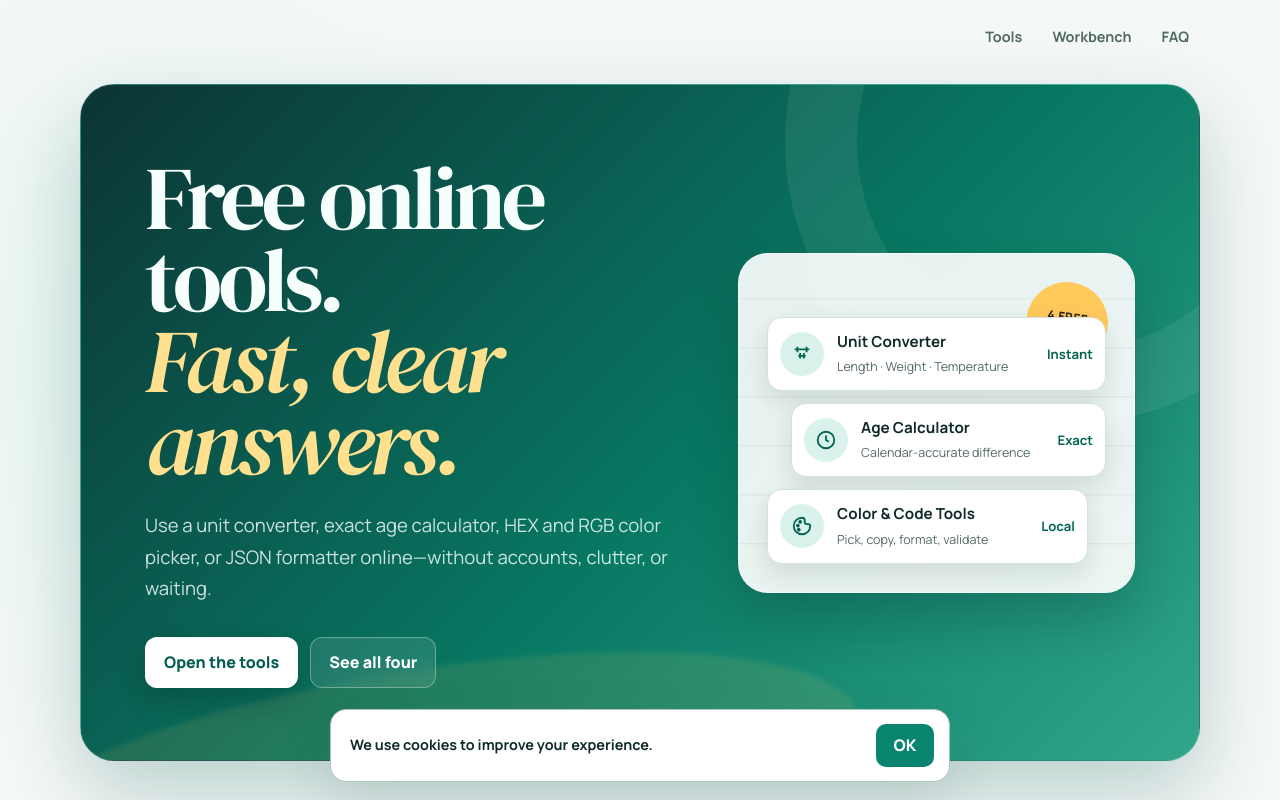
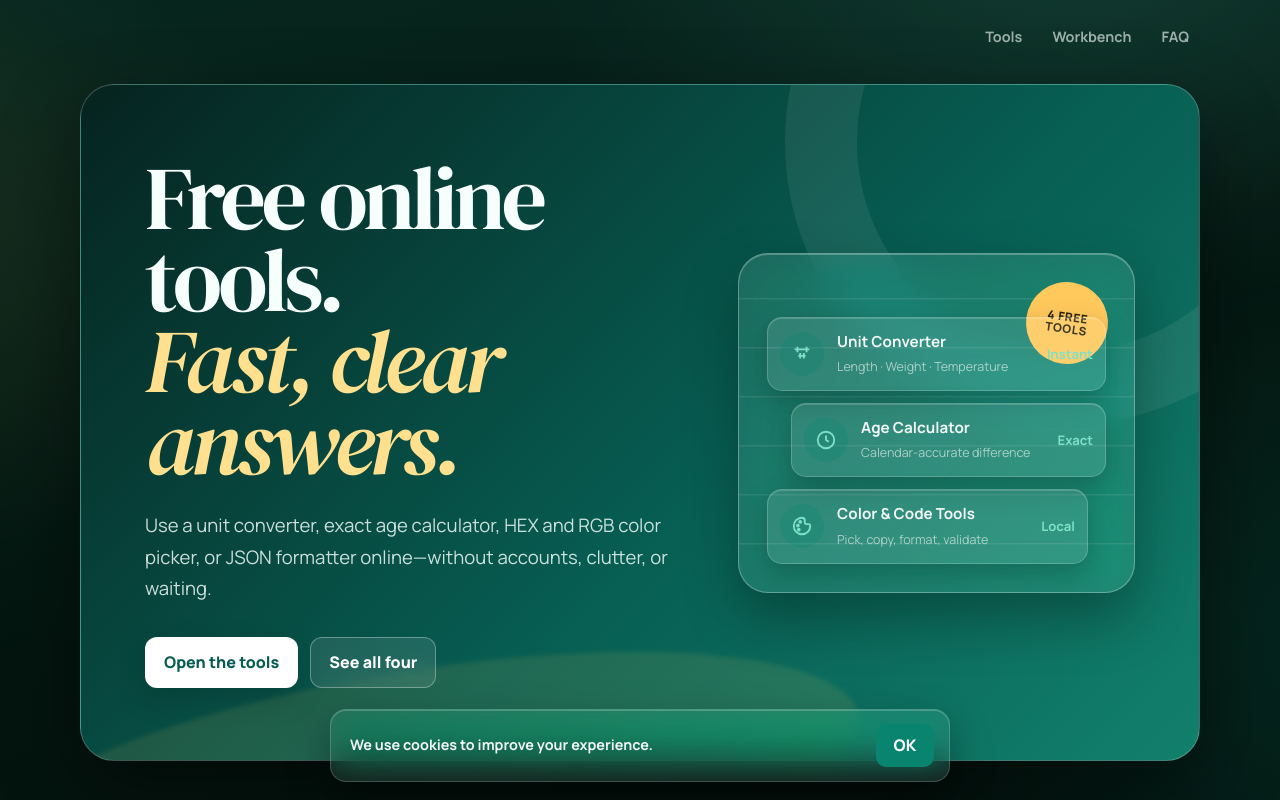
Before and after one commit to khuramshahzadmarar10-afk/everyday-tools-2, a plain HTML site: page index.html in a window 1280 px wide. Shown: the top 800 px of the page. Drawn offline with Linux system fonts and the light colour scheme.

Commit message:
Glassmorphism design: deep-teal glass theme (CSS-only reskin)

```diff
--- a/index.html
+++ b/index.html
@@ -612,6 +612,132 @@
       html { scroll-behavior: auto; }
       *, *::before, *::after { transition: none !important; }
     }
+
+    /* ============ GLASSMORPHISM OVERRIDE (append-only) ============ */
+    :root {
+      color-scheme: dark;
+      --bg: #05231c;
+      --paper: rgba(255, 255, 255, .08);
+      --paper-strong: rgba(255, 255, 255, .12);
+      --ink: #f2f7f5;
+      --muted: rgba(235, 245, 240, .65);
+      --line: rgba(255, 255, 255, .18);
+      --line-strong: rgba(255, 255, 255, .34);
+      --accent: #09856f;
+      --accent-dark: #7fe0c8;
+      --accent-soft: rgba(9, 133, 111, .28);
+      --sun: #ffc95c;
+      --sun-soft: rgba(255, 201, 92, .16);
+      --danger: #ff8979;
+      --danger-soft: rgba(179, 58, 43, .28);
+      --success: #65d1b0;
+      --hero-start: #06231f;
+      --hero-mid: #075d52;
+      --hero-end: #12806c;
+      --shadow: 0 18px 40px rgba(0, 0, 0, .35);
+      --shadow-soft: 0 12px 32px rgba(0, 0, 0, .28);
+    }
+
+    html { background: #04150f; }
+
+    body {
+      background:
+        radial-gradient(58rem 38rem at 85% -8%, rgba(80, 208, 180, .16), transparent 60%),
+        radial-gradient(44rem 34rem at -10% 30%, rgba(255, 201, 92, .08), transparent 60%),
+        radial-gradient(52rem 44rem at 110% 82%, rgba(9, 133, 111, .20), transparent 62%),
+        linear-gradient(165deg, #07271f 0%, #04150f 58%, #03110d 100%);
+      background-attachment: fixed;
+      color: var(--ink);
+    }
+    body::before {
+      content: "";
+      position: fixed;
+      inset: -12% -6%;
+      z-index: -1;
+      pointer-events: none;
+      background:
+        radial-gradient(34rem 24rem at 18% 12%, rgba(80, 208, 180, .14), transparent 65%),
+        radial-gradient(28rem 22rem at 82% 30%, rgba(64, 156, 200, .12), transparent 65%),
+        radial-gradient(30rem 24rem at 62% 88%, rgba(255, 201, 92, .07), transparent 65%);
+      animation: glassDrift 26s ease-in-out infinite alternate;
+    }
+    @keyframes glassDrift {
+      from { transform: translate3d(-2%, -1%, 0) scale(1); }
+      to { transform: translate3d(2%, 2%, 0) scale(1.06); }
+    }
+
+    .tool-card, .toolbox, .legal-copy, .cookie-notice {
+      background: rgba(255, 255, 255, .08);
+      border: 1px solid rgba(255, 255, 255, .18);
+      box-shadow: 0 18px 40px rgba(0, 0, 0, .35), inset 0 1px 0 rgba(255, 255, 255, .22);
+      backdrop-filter: blur(18px) saturate(160%);
+      -webkit-backdrop-filter: blur(18px) saturate(160%);
+    }
+    .tool-card { background: linear-gradient(155deg, rgba(255, 255, 255, .13), rgba(255, 255, 255, .06)); }
+    .tool-card:hover {
+      background: linear-gradient(155deg, rgba(255, 255, 255, .17), rgba(255, 255, 255, .09));
+      border-color: rgba(255, 255, 255, .34);
+      box-shadow: 0 24px 48px rgba(0, 0, 0, .40), inset 0 1px 0 rgba(255, 255, 255, .22);
+    }
+    .tabs { background: rgba(255, 255, 255, .05); border-bottom: 1px solid rgba(255, 255, 255, .18); }
+    .tab[aria-selected="true"] { background: rgba(255, 255, 255, .10); }
+
+    .hero { border-color: rgba(255, 255, 255, .22); box-shadow: 0 32px 80px rgba(0, 0, 0, .42); }
+    .hero-board {
+      background: rgba(255, 255, 255, .10);
+      border: 1px solid rgba(255, 255, 255, .30);
+      box-shadow: 0 26px 52px rgba(0, 20, 16, .35), inset 0 1px 0 rgba(255, 255, 255, .25);
+      backdrop-filter: blur(18px) saturate(160%);
+      -webkit-backdrop-filter: blur(18px) saturate(160%);
+    }
+    .mini-row {
+      background: rgba(255, 255, 255, .10);
+      border: 1px solid rgba(255, 255, 255, .20);
+      box-shadow: 0 10px 26px rgba(0, 20, 16, .25), inset 0 1px 0 rgba(255, 255, 255, .18);
+    }
+
+    input, select, textarea {
+      background: rgba(255, 255, 255, .08);
+      border-color: rgba(255, 255, 255, .30);
+      color: var(--ink);
+    }
+    select option { background: #ffffff; color: #10231f; }
+    input::placeholder, textarea::placeholder { color: rgba(235, 245, 240, .45); }
+
+    .button.secondary {
+      background: rgba(255, 255, 255, .08);
+      border-color: rgba(255, 255, 255, .22);
+      color: var(--ink);
+      backdrop-filter: blur(12px) saturate(160%);
+      -webkit-backdrop-filter: blur(12px) saturate(160%);
+    }
+    .button.secondary:hover { border-color: rgba(255, 255, 255, .45); color: #ffffff; }
+    .button.primary:hover { background: #0aa586; }
+    .cookie-notice button:hover { background: #0aa586; }
+
+    .segment { background: rgba(255, 255, 255, .08); border-color: rgba(255, 255, 255, .20); }
+    .segment.active { background: #f2f7f5; color: #0a2e28; border-color: transparent; }
+    .swap, .copy-btn { background: rgba(255, 255, 255, .08); border-color: rgba(255, 255, 255, .22); }
+
+    .result-box, .age-stat { border: 1px solid rgba(255, 255, 255, .16); box-shadow: inset 0 1px 0 rgba(255, 255, 255, .18); }
+
+    .toast {
+      background: rgba(4, 21, 18, .92);
+      color: #f2f7f5;
+      border: 1px solid rgba(255, 255, 255, .18);
+      backdrop-filter: blur(12px) saturate(160%);
+      -webkit-backdrop-filter: blur(12px) saturate(160%);
+    }
+
+    .tool-card:nth-child(3) .card-icon { background: rgba(124, 116, 255, .22); color: #c9c4ff; }
+    .tool-card:nth-child(4) .card-icon { background: rgba(84, 160, 200, .20); color: #a8d4ee; }
+    .principle svg { color: #35c9a7; }
+    .output-invalid { background: rgba(179, 58, 43, .25); }
+
+    @media (prefers-reduced-motion: reduce) {
+      body::before { animation: none; }
+    }
+
   </style>
   <meta property="og:site_name" content="RozTools" />
   <meta property="og:locale" content="en_PK" />
```
